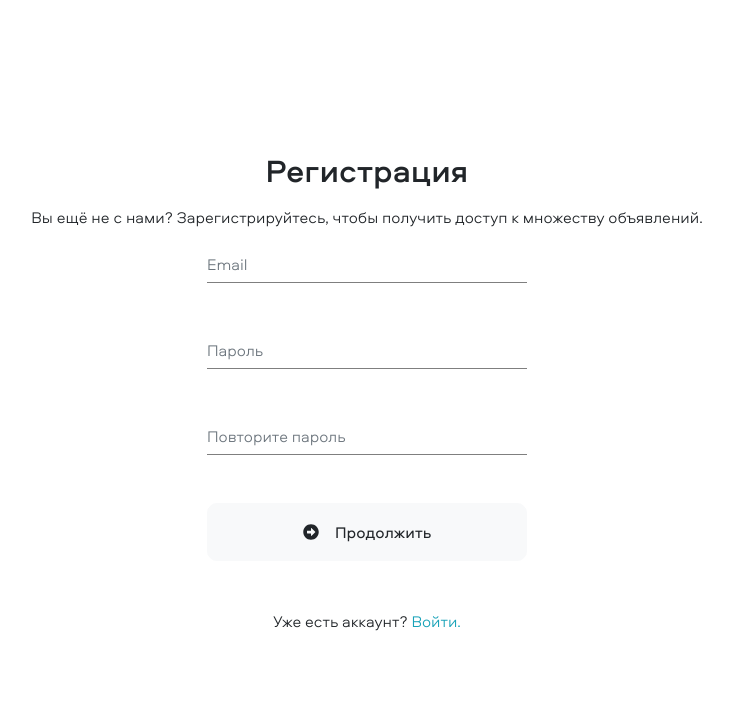
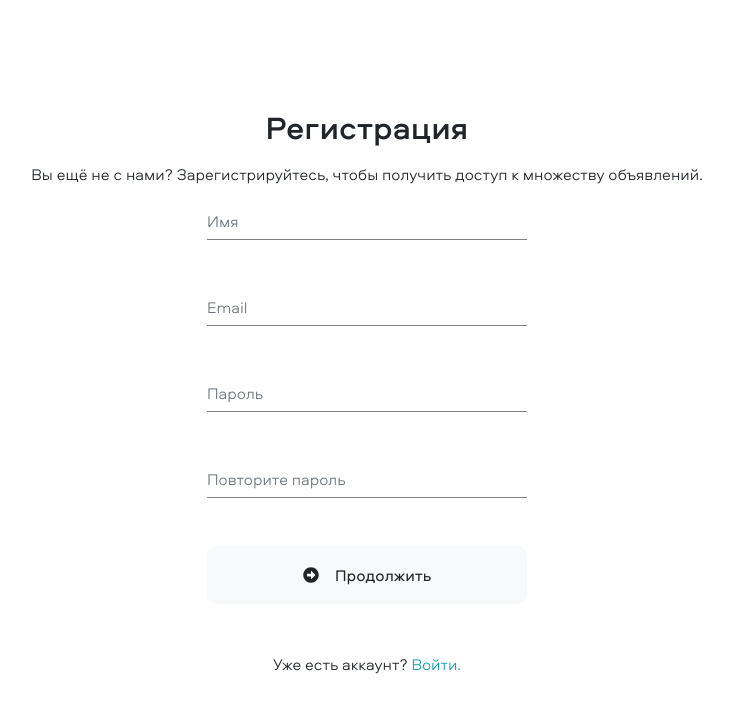
Before and after one commit to honeyshi/RealEstateAgency, a React (Create React App) app: page /signup in a window 1280 px wide. Shown: the top 712 px of the page, without its empty margins (273-1006 px from the left). Built offline with nearby package versions, Linux system fonts and the light colour scheme.

Commit message:
Add new field for signup form and fix issue https://github.com/honeyshi/RealEstateAgency/issues/10

```diff
--- a/src/app/pages/signup.tsx
+++ b/src/app/pages/signup.tsx
@@ -8,16 +8,22 @@ import { ErrorMessagesView } from 'shared/composite/errorMessagesView';
 import { checkInvalidInput } from 'core/checkInvalidInput';
 
 const schema = yup.object().shape({
+  name: yup
+    .string()
+    .nullable()
+    .required('Имя обязательное поле')
+    .max(255, 'Имя должен иметь длину не более 255 символов'),
   email: yup
     .string()
     .nullable()
     .required('Email обязательное поле')
-    .email('Email не соответствует формату электронной почты'),
+    .email('Email не соответствует формату электронной почты')
+    .max(255, 'Email должен иметь длину не более 255 символов'),
   password: yup
     .string()
     .nullable()
     .required('Пароль обязательное поле')
-    .min(5, 'Пароль должен иметь длину не менее 5 символов')
+    .min(6, 'Пароль должен иметь длину не менее 6 символов')
     .max(20, 'Пароль должен иметь длину не более 20 символов'),
   confirmPassword: yup
     .string()
@@ -27,13 +33,14 @@ const schema = yup.object().shape({
 });
 
 interface Form {
+  name: string;
   email: string;
   password: string;
   confirmPassword: string;
 }
 
 export const Signup: React.FC = () => {
-  const [form, setForm] = useState<Form>({ email: '', password: '', confirmPassword: '' });
+  const [form, setForm] = useState<Form>({ name: '', email: '', password: '', confirmPassword: '' });
   const [errorMessage, setErrorMessage] = useState<string | string[]>('');
   const signup = async () => {
     try {
@@ -55,11 +62,22 @@ export const Signup: React.FC = () => {
         <Input
           borderBottom
           formSpaces
+          placeholder="Имя"
+          invalid={checkInvalidInput('Имя', errorMessage)}
+          value={form.name}
+          onChange={(name) =>
+            setForm({ name: name, email: form.email, password: form.password, confirmPassword: form.confirmPassword })
+          }
+          onEnterPress={signup}
+        />
+        <Input
+          borderBottom
+          formSpaces
           placeholder="Email"
           invalid={checkInvalidInput('Email', errorMessage)}
           value={form.email}
           onChange={(email) =>
-            setForm({ email: email, password: form.password, confirmPassword: form.confirmPassword })
+            setForm({ name: form.name, email: email, password: form.password, confirmPassword: form.confirmPassword })
           }
           onEnterPress={signup}
         />
@@ -71,7 +89,7 @@ export const Signup: React.FC = () => {
           invalid={checkInvalidInput('Пароль', errorMessage)}
           value={form.password}
           onChange={(password) =>
-            setForm({ email: form.email, password: password, confirmPassword: form.confirmPassword })
+            setForm({ name: form.name, email: form.email, password: password, confirmPassword: form.confirmPassword })
           }
           onEnterPress={signup}
         />
@@ -80,10 +98,10 @@ export const Signup: React.FC = () => {
           formSpaces
           placeholder="Повторите пароль"
           type="password"
-          invalid={checkInvalidInput('Повторите пароль', errorMessage)}
+          invalid={checkInvalidInput('Повторите пароль', errorMessage) || checkInvalidInput('Пароли', errorMessage)}
           value={form.confirmPassword}
           onChange={(confirmPassword) =>
-            setForm({ email: form.email, password: form.password, confirmPassword: confirmPassword })
+            setForm({ name: form.name, email: form.email, password: form.password, confirmPassword: confirmPassword })
           }
           onEnterPress={signup}
         />
```
